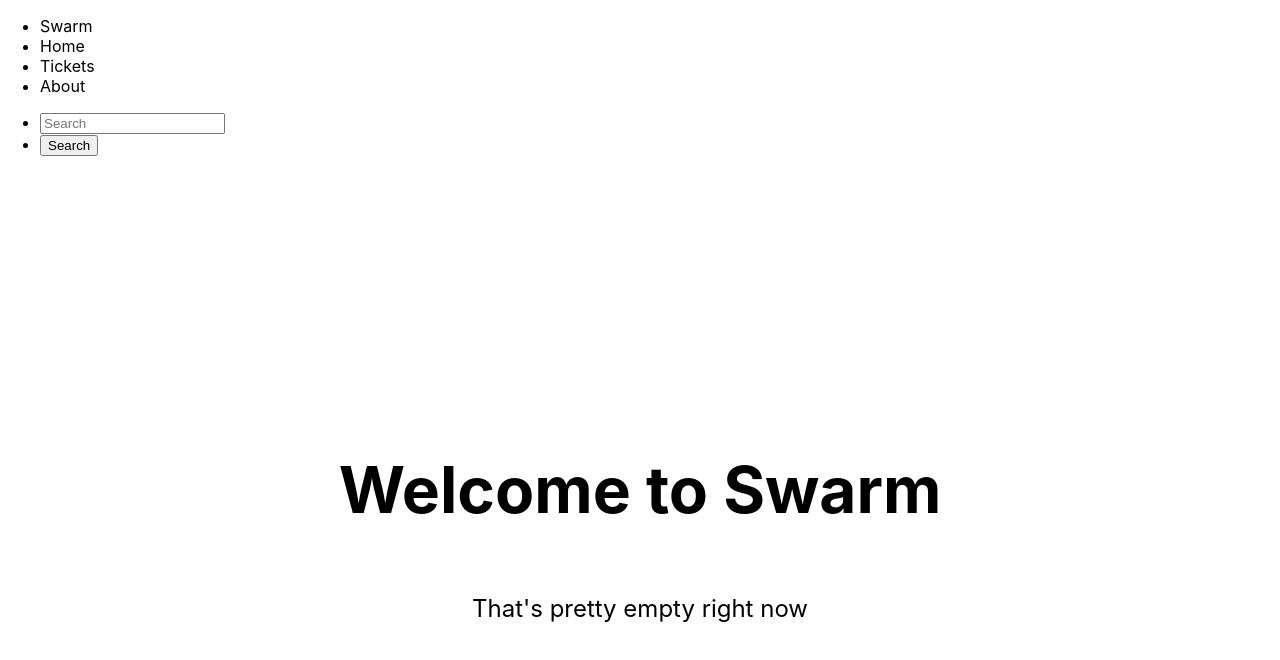
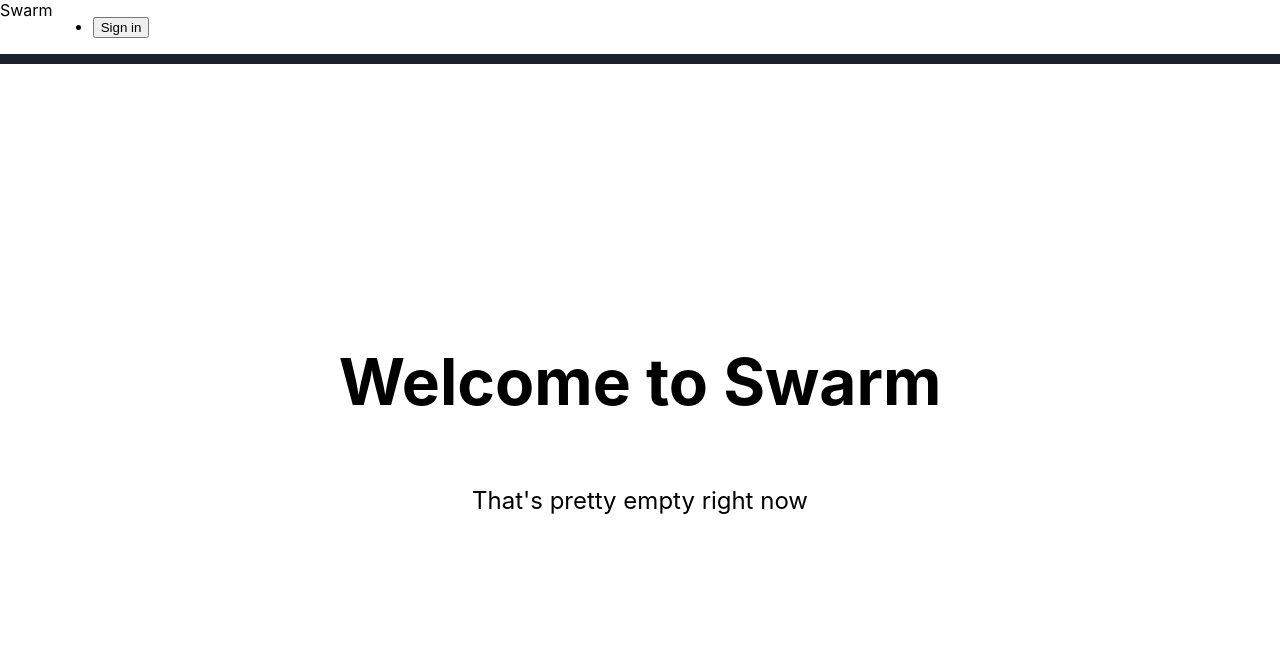
Before and after one commit to ImInfenix/swarm, a Next.js app: page / in a window 1280 px wide. Shown: the top 660 px of the page. Built offline with nearby package versions, Linux system fonts and the light colour scheme.

Commit message:
Starting to style the topbar

```diff
--- a/components/TopBar.tsx
+++ b/components/TopBar.tsx
@@ -3,34 +3,16 @@
 
 export default function TopBar() {
   return (
-    <div className="top-bar">
-      <div className="top-bar-left">
-        <ul className="menu">
-          <li className="menu-text">Swarm</li>
+    <div className={styles.topBar}>
+      <div className={styles.leftContent}>
+        <Link href="/">Swarm</Link>
+      </div>
+      <div className={styles.rightContent}>
+        <ul>
           <li>
-            <Link href="/">Home</Link>
-          </li>
-          <li>
-            <Link href="/tickets">Tickets</Link>
-          </li>
-          <li>
-            <Link href="/about">About</Link>
+            <button type="submit">Sign in</button>
           </li>
         </ul>
-      </div>
-      <div className="top-bar-right">
-        <form action="#">
-          <ul className="menu">
-            <li>
-              <input type="search" placeholder="Search" />
-            </li>
-            <li>
-              <button type="submit" className="button">
-                Search
-              </button>
-            </li>
-          </ul>
-        </form>
       </div>
     </div>
   )
--- /dev/null
+++ b/styles/TopBar.module.css
@@ -0,0 +1,15 @@
+.topBar {
+  display: flex;
+  width: 100%;
+  border-bottom: 10px solid rgba(26, 32, 44);
+}
+
+.leftContent {
+  display: inline-flex;
+}
+
+.rightContent {
+  flex: right;
+  display: flex;
+  justify-content: flex-end;
+}
```
Also changed, not shown: styles/Utils.module.css (added, +7 -0 lines).
